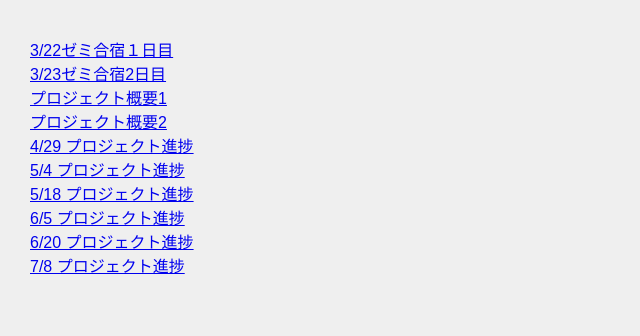
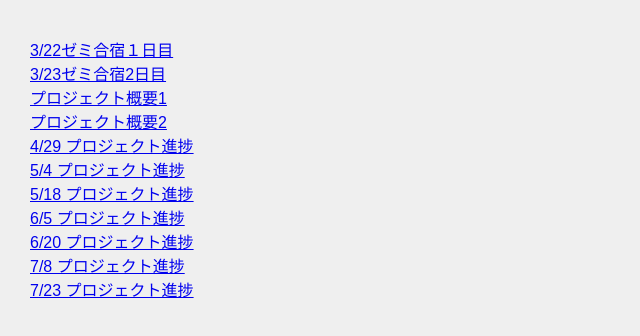
Before and after one commit to yama0818/doyolab, a plain HTML site: page index.html in a window 1280 px wide. Shown: the part 558-894 px from the top of the page, without its empty margins (0-640 px from the left). Drawn offline with Linux system fonts and the light colour scheme.

Commit message:
Update index.html

```diff
--- a/index.html
+++ b/index.html
@@ -48,4 +48,6 @@
    <a href="project8.html">6/20 プロジェクト進捗</a>
   <br>
   <a href="project9.html">7/8 プロジェクト進捗</a>
+  <br>
+  <a href="project10.html">7/23 プロジェクト進捗</a>
 </body>
```
